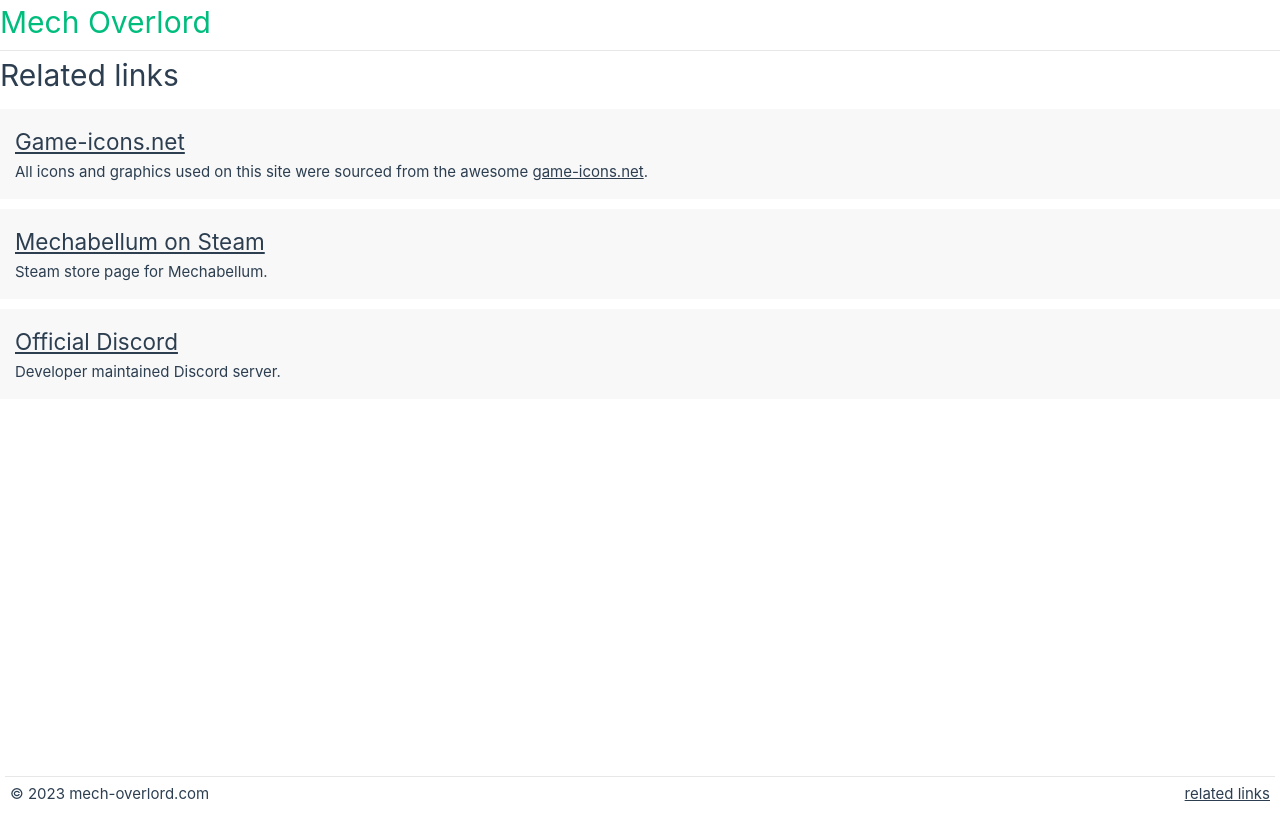
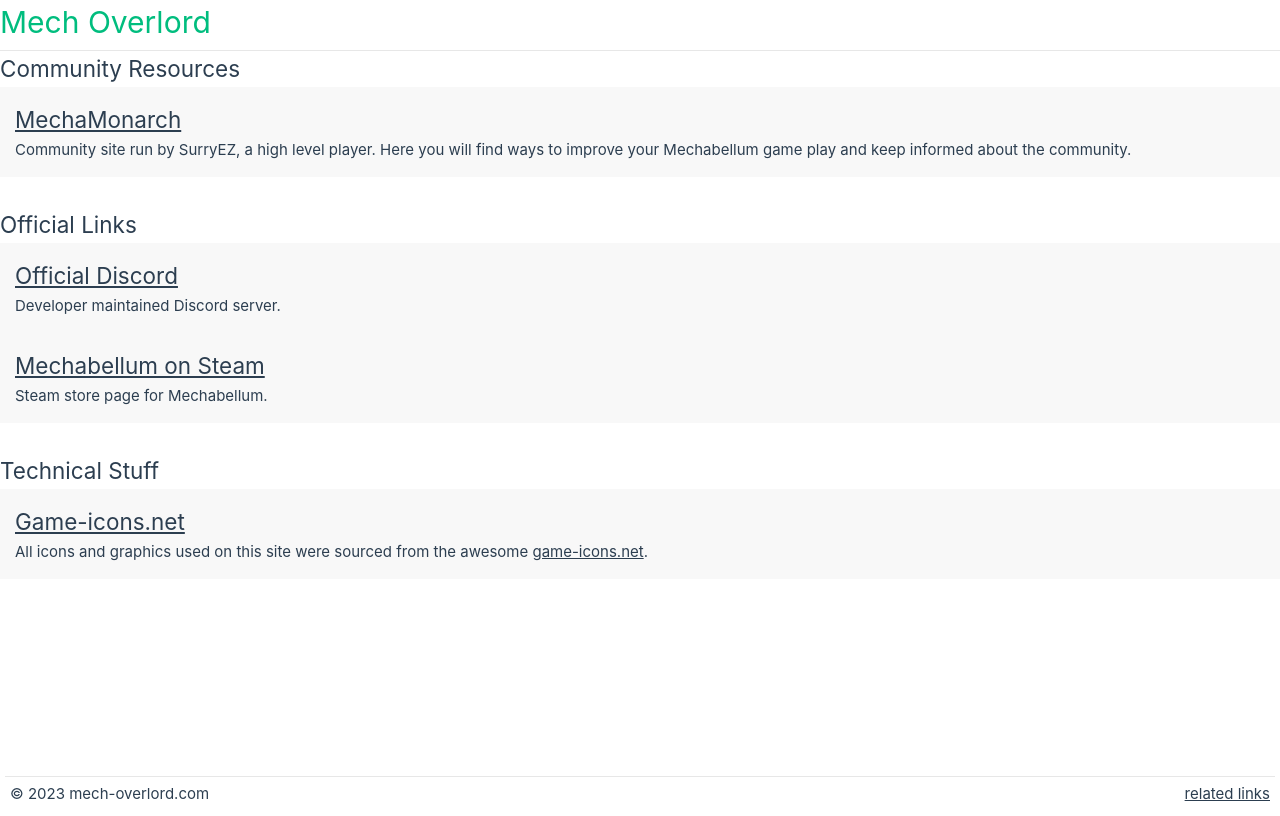
Before and after one commit to ShotgunCrocodile/mech-stats, a Vue app: page /links in a window 1280 px wide. Built offline with nearby package versions, Linux system fonts and the light colour scheme.

Commit message:
Add MechaMonarch link and do a little bit of restyling of the links

```diff
--- a/src/components/LinkPageItem.vue
+++ b/src/components/LinkPageItem.vue
@@ -7,11 +7,11 @@
 <template>
     <div class="item">
 	<h2>
-	    <a v-bind:href="props.url">
+	    <a v-bind:href="props.url" class="link">
 		<slot name="link"></slot>
 	    </a>
 	</h2>
-	<div>
+	<div class="text">
 	    <slot name="text"></slot>
 	</div>
     </div>
@@ -23,4 +23,8 @@
      background-color: var(--color-background-soft);
      padding: 1em;
  }
+
+ .link {
+     color: var(--color-heading);
+ }
 </style>
--- a/src/views/LinksView.vue
+++ b/src/views/LinksView.vue
@@ -4,12 +4,24 @@
 
 <template>
     <div class="links-container">
-	<h1>Related links</h1>
+	<div>
+	    <h2>Community Resources</h2>
 
-	<LinkPageItem url="https://game-icons.net">
-	    <template #link>Game-icons.net</template>
+	    <LinkPageItem url="https://mechamonarch.com/">
+		<template #link>MechaMonarch</template>
 		<template #text>
-		All icons and graphics used on this site were sourced from the awesome <a href="https://game-icons.net">game-icons.net</a>.
+		    Community site run by SurryEZ, a high level player. Here you will find ways to improve your Mechabellum game play and keep informed about the community.
+		</template>
+	    </LinkPageItem>
+	</div>
+
+	<div>
+	    <h2>Official Links</h2>
+
+	    <LinkPageItem url="https://discord.gg/meVmu4zg">
+		<template #link>Official Discord</template>
+		<template #text>
+		    Developer maintained Discord server.
 		</template>
 	    </LinkPageItem>
 
@@ -20,12 +32,18 @@
 		</template>
 	    </LinkPageItem>
 
-	<LinkPageItem url="https://discord.gg/meVmu4zg">
-	    <template #link>Official Discord</template>
+	</div>
+	<div>
+	    <h2>Technical Stuff</h2>
+	    <LinkPageItem url="https://game-icons.net">
+		<template #link>Game-icons.net</template>
 		<template #text>
-		Developer maintained Discord server.
+		    All icons and graphics used on this site were sourced from the awesome <a href="https://game-icons.net">game-icons.net</a>.
 		</template>
 	    </LinkPageItem>
+	</div>
+
+	<div></div>
 
     </div>
 </template>
@@ -35,8 +53,12 @@
     .links-container {
 	min-height: 90vh;
 	display: grid;
-	grid-template-rows: auto auto auto auto 1fr;
-	grid-row-gap: 10px;
+	grid-template-rows: auto auto auto 1fr;
+	grid-row-gap: 2em;
     }
  }
+
+ h2 {
+     color: var(--color-heading);
+ }
 </style>
```
Lines whose indentation alone changed are shown as unchanged.
